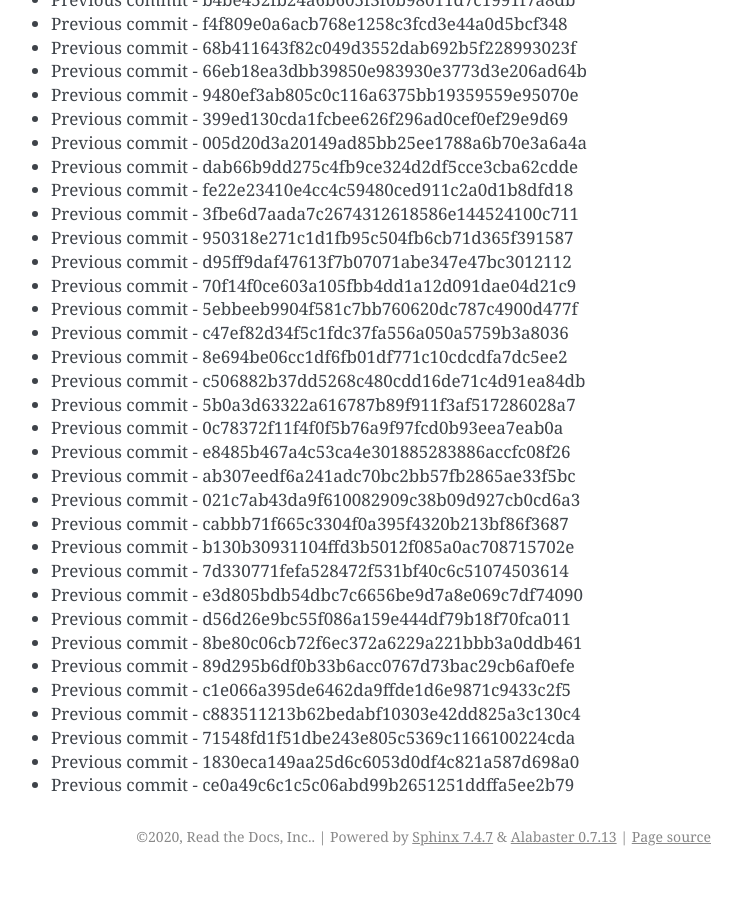
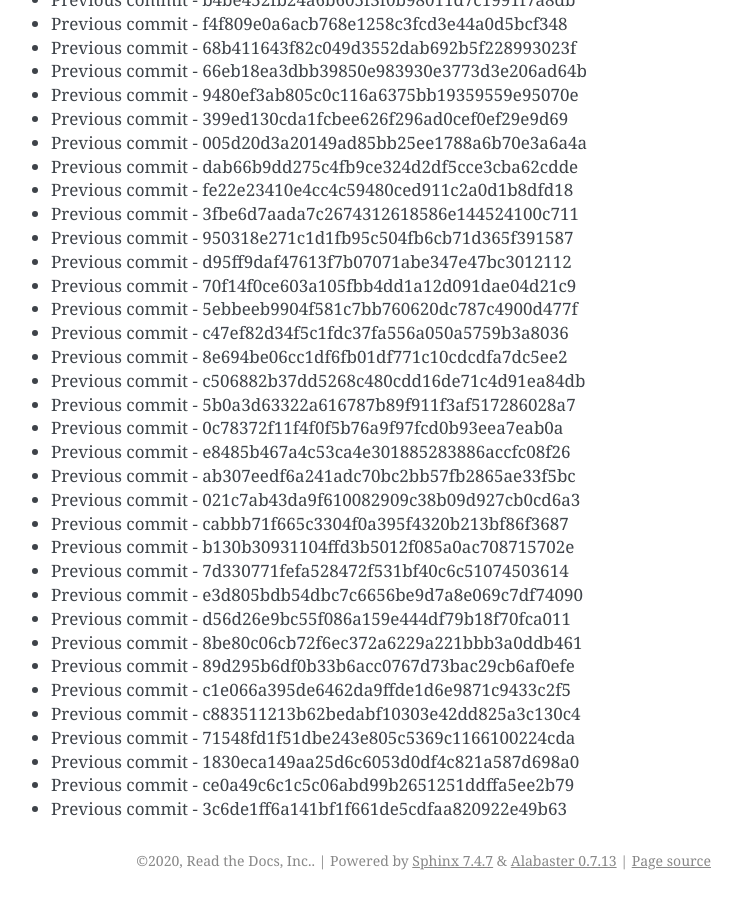
Before and after one commit to readthedocs/rtd-git-stresstest, a Sphinx documentation site: the page built from docs/updates.rst, in a window 1280 px wide and 900 px high, scrolled down 86705 px. Shown: the whole window, without its empty margins (399-1141 px from the left). Built offline with Sphinx 7.4.7, drawn with Linux system fonts in a browser that asks for light colours; before the commit the page ends 87581 px from its top, so only the background shows below that.

Commit message:
Generating commit from previous: 3c6de1ff6a141bf1f661de5cdfaa820922e49b63

```diff
--- a/docs/updates.rst
+++ b/docs/updates.rst
@@ -3675,3 +3675,4 @@ It can be tested for any performance characteristics.
 * Previous commit - 71548fd1f51dbe243e805c5369c1166100224cda
 * Previous commit - 1830eca149aa25d6c6053d0df4c821a587d698a0
 * Previous commit - ce0a49c6c1c5c06abd99b2651251ddffa5ee2b79
+* Previous commit - 3c6de1ff6a141bf1f661de5cdfaa820922e49b63
```
